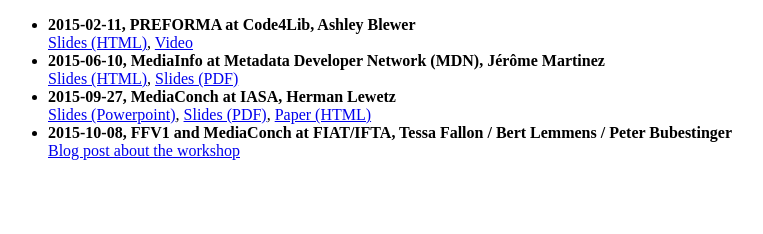
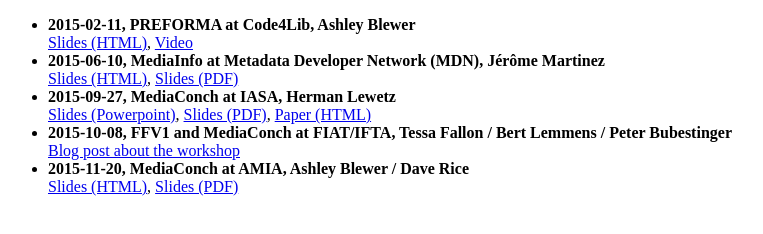
Before and after one commit to MediaArea/MediaArea-Events, a plain HTML site: page index.html in a window 1280 px wide. Shown: the whole page, without its empty margins (0-763 px from the left). Drawn offline with Linux system fonts and the light colour scheme.

Commit message:
AMIA 2015

```diff
--- a/index.html
+++ b/index.html
@@ -23,6 +23,9 @@
     <li><strong>2015-10-08, FFV1 and MediaConch at FIAT/IFTA, Tessa Fallon / Bert Lemmens / Peter Bubestinger</strong> <br/>
         <a href="//mediaarea.net/MediaConch/2015/11/04/MediaArea-presents-at-FIAT-IFTA/">Blog post about the workshop</a>
     </li>
+    <li><strong>2015-11-20, MediaConch at AMIA, Ashley Blewer / Dave Rice</strong> <br/>
+        <a href="2015-11-20_AMIA/">Slides (HTML)</a>, <a href="PDF/2015-11-20_AMIA.pdf">Slides (PDF)</a>
+    </li>
   </ul>
 
   </body>
```
Also changed, not shown: 2 other files.
